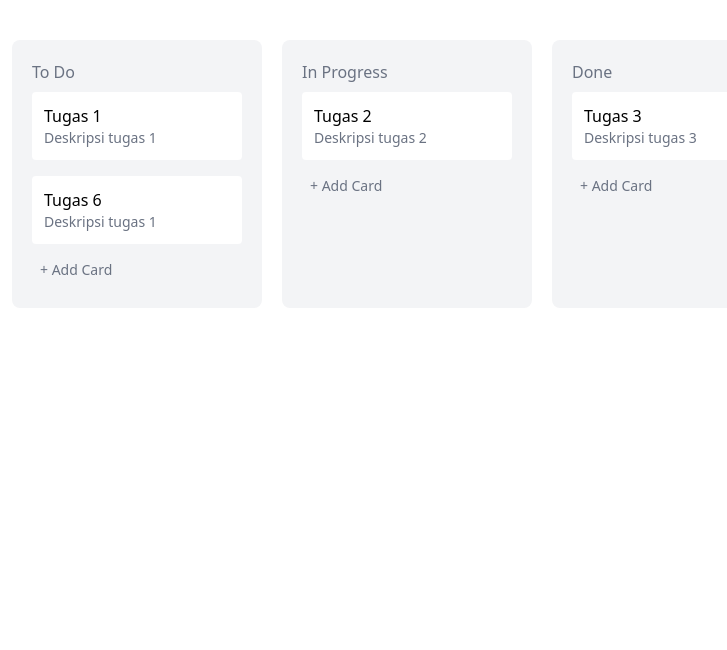
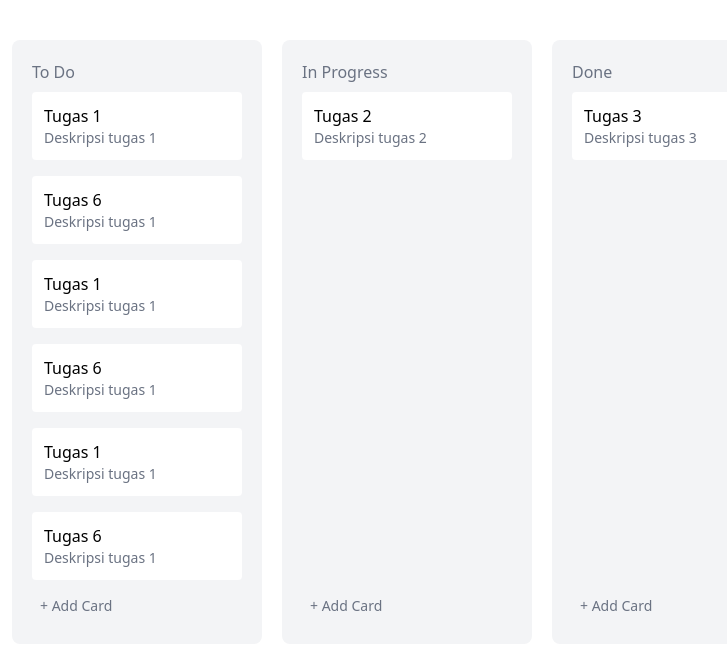
Before and after one commit to Fluorineheit/trello-clone, a Vue app: page / in a window 1280 px wide. Shown: the top 650 px of the page, without its empty margins (8-735 px from the left). Built offline with nearby package versions, Linux system fonts and the light colour scheme; the HTML template or start-up script is replaced by a standard one.

Commit message:
add card and edit logic

```diff
--- a/src/App.vue
+++ b/src/App.vue
@@ -1,18 +1,8 @@
 <script setup lang="ts">
-import { reactive, ref } from 'vue';
-import draggable from 'vuedraggable';
-import ModalDialog from './components/ModalDialog.vue';
-import type { List } from './types';
-const isModalOpen = ref(false)
-
-const openModal = () => {
-  isModalOpen.value = true
-}
-
-const closeModal = () => {
-  console.log('close modal')
-  isModalOpen.value = false
-}
+import { computed, reactive, ref } from 'vue'
+import draggable from 'vuedraggable'
+import ModalDialog from './components/ModalDialog.vue'
+import type { Card, List } from './types'
 
 const lists = reactive<List[]>([
   {
@@ -21,46 +11,101 @@ const lists = reactive<List[]>([
     cards: [
       { id: 1, title: 'Tugas 1', description: 'Deskripsi tugas 1' },
       { id: 2, title: 'Tugas 6', description: 'Deskripsi tugas 1' },
+      { id: 3, title: 'Tugas 1', description: 'Deskripsi tugas 1' },
+      { id: 4, title: 'Tugas 6', description: 'Deskripsi tugas 1' },
+      { id: 5, title: 'Tugas 1', description: 'Deskripsi tugas 1' },
+      { id: 6, title: 'Tugas 6', description: 'Deskripsi tugas 1' },
     ],
   },
   {
     id: 2,
     title: 'In Progress',
-    cards: [
-      { id: 3, title: 'Tugas 2', description: 'Deskripsi tugas 2' },
-    ],
+    cards: [{ id: 7, title: 'Tugas 2', description: 'Deskripsi tugas 2' }],
   },
   {
     id: 3,
     title: 'Done',
-    cards: [
-      { id: 4, title: 'Tugas 3', description: 'Deskripsi tugas 3' },
-    ],
+    cards: [{ id: 8, title: 'Tugas 3', description: 'Deskripsi tugas 3' }],
   },
 ])
 
+const isModalOpen = ref(false)
+const editingCard = ref<Card | null>(null)
+const editinglistIndex = ref<number | null>(null)
+
+const modalMode = computed(() => {
+  return editingCard.value === null ? 'add' : 'edit'
+})
+
+const openModal = (listIndex: number, card?: Card) => {
+  editinglistIndex.value = listIndex
+  editingCard.value = card === undefined ? null : card
+  isModalOpen.value = true
+}
+
+const saveCard = (card: Card) => {
+  if (editinglistIndex.value === null) {
+    return
+  }
+
+  if (modalMode.value === 'add') {
+    // adding
+    const newId = Math.max(...lists.flatMap(list => list.cards.map(c => c.id)))
+    lists[editinglistIndex.value].cards.push({...card, id: newId})
+  } else {
+    // editing
+    const cardIndex = lists[editinglistIndex.value].cards.findIndex(
+      (cardOnList) => cardOnList.id === card.id,
+    )
+
+    if (cardIndex !== -1){
+      lists[editinglistIndex.value].cards[cardIndex] = card
+    }
+  }
+
+  closeModal()
+}
+
+const closeModal = () => {
+  isModalOpen.value = false
+  editingCard.value = null
+  editinglistIndex.value = null
+}
 </script>
 
 <template>
   <main class="p-5 font-sans">
     <div class="flex gap-5 py-5 overflow-x-auto">
-      <div :key="list.id" v-for="list in lists" class="bg-gray-100 p-5 rounded-lg min-w-[250px] flex flex-col">
+      <div
+        :key="list.id"
+        v-for="(list, listIndex) in lists"
+        class="bg-gray-100 p-5 rounded-lg max-h-[95vh] min-w-[250px] flex flex-col"
+        :style="{ minHeight: `${Math.max(250, list.cards.length * 90)}px` }"
+      >
         <h2 class="font-medium text-md text-gray-500">{{ list.title }}</h2>
-        <draggable group="cards" :list="list.cards" item-key="id" :animation="200" class="flex flex-col">
+        <draggable
+          group="cards"
+          :list="list.cards"
+          item-key="id"
+          :animation="200"
+          class="flex flex-col h-[100%] overflow-y-auto bor"
+        >
           <template #item="{ element }">
-            <div class="bg-white p-3 my-2 rounded cursor-pointer">
+            <div @click="openModal(listIndex, element)" class="bg-white p-3 my-2 rounded cursor-pointer">
               <span class="text-md font-medium">{{ element.title }}</span>
               <p class="text-sm text-gray-500">{{ element.description }}</p>
             </div>
           </template>
         </draggable>
 
-        <button @click="openModal"
-          class="w-full p-2 rounded cursor-pointer text-sm font-medium text-gray-500 hover:bg-gray-200 text-left">
+        <button
+          @click="openModal(listIndex)"
+          class="w-full p-2 rounded cursor-pointer text-sm font-medium text-gray-500 hover:bg-gray-200 text-left"
+        >
           + Add Card
         </button>
       </div>
     </div>
-    <ModalDialog :isOpen="isModalOpen" @close="closeModal" />
+    <ModalDialog :isOpen="isModalOpen" :card="editingCard" :mode="modalMode" @close="closeModal" @save="saveCard" />
   </main>
 </template>
--- a/src/components/ModalDialog.vue
+++ b/src/components/ModalDialog.vue
@@ -2,15 +2,40 @@
 import { ref, watch, nextTick } from 'vue';
 import { useFocusTrap } from '@vueuse/integrations/useFocusTrap'
 import { onClickOutside } from '@vueuse/core';
+import type { Card } from '@/types';
 
-const props = defineProps<{ isOpen: boolean }>()
-const emit = defineEmits<{ (e: 'close'): void }>()
+const props = defineProps<{
+  isOpen: boolean,
+  card: Card | null,
+  mode: 'add' | 'edit'
+}>()
+const emit = defineEmits<{
+  (e: 'close'): void,
+  (e: 'save', card: Card): void
+}>()
 
 const titleInput = ref<HTMLInputElement | null>(null)
 const targetModal = ref<HTMLDivElement | null>(null)
 const targetCardModal = ref<HTMLDivElement | null>(null)
+const localCard = ref<Card>({
+  id: 0,
+  title: '',
+  description: ''
+})
 const {activate, deactivate} = useFocusTrap(targetModal)
 const stopClickOutside = ref<(() => void) | undefined>()
+
+watch(()=>props.card, (newCard) =>{
+  if(newCard){
+    localCard.value = {...newCard}
+  } else {
+    localCard.value = {
+      id: 0,
+      title: '',
+      description: ''
+    }
+  }
+},{ immediate: true })
 
 watch(() => props.isOpen, async (isOpen) => {
   if (isOpen) {
@@ -30,21 +55,20 @@ watch(() => props.isOpen, async (isOpen) => {
     }
   }
 })
-
 </script>
 
 <template>
   <div ref="targetModal" v-if="isOpen" @keydown.esc="emit('close')" class="fixed inset-0 bg-black/30 flex items-center justify-center">
     <div ref="targetCardModal" class="bg-white p-5 rounded max-w-md w-full">
-      <h2 class="font-medium text-lg">Add new Card</h2>
-      <input type="text" ref="titleInput"  placeholder="Title" class="w-full p-2 my-2 border rounded" />
-      <textarea placeholder="Description" class="w-full p-2 my-2 border rounded"></textarea>
+      <h2 class="font-medium text-lg">{{ mode === 'add' ? 'Add new card' : 'Edit card' }}</h2>
+      <input v-model="localCard.title" type="text" ref="titleInput"  placeholder="Title" class="w-full p-2 my-2 border rounded" />
+      <textarea v-model="localCard.description" placeholder="Description" class="w-full p-2 my-2 border rounded"></textarea>
       <div class="flex justify-end gap-2">
         <button @click="emit('close')" class="text-red-500 p-2 rounded hover:bg-gray-200">
           Cancel
         </button>
-        <button  class="bg-blue-500 text-white p-2 rounded cursor-pointer hover:bg-blue-700">
-          Save
+        <button @click="emit('save', localCard)" class="bg-blue-500 text-white p-2 rounded cursor-pointer hover:bg-blue-700">
+          {{ mode === 'add' ? 'Add Card' : 'Save Changes' }}
         </button>
       </div>
     </div>
```
